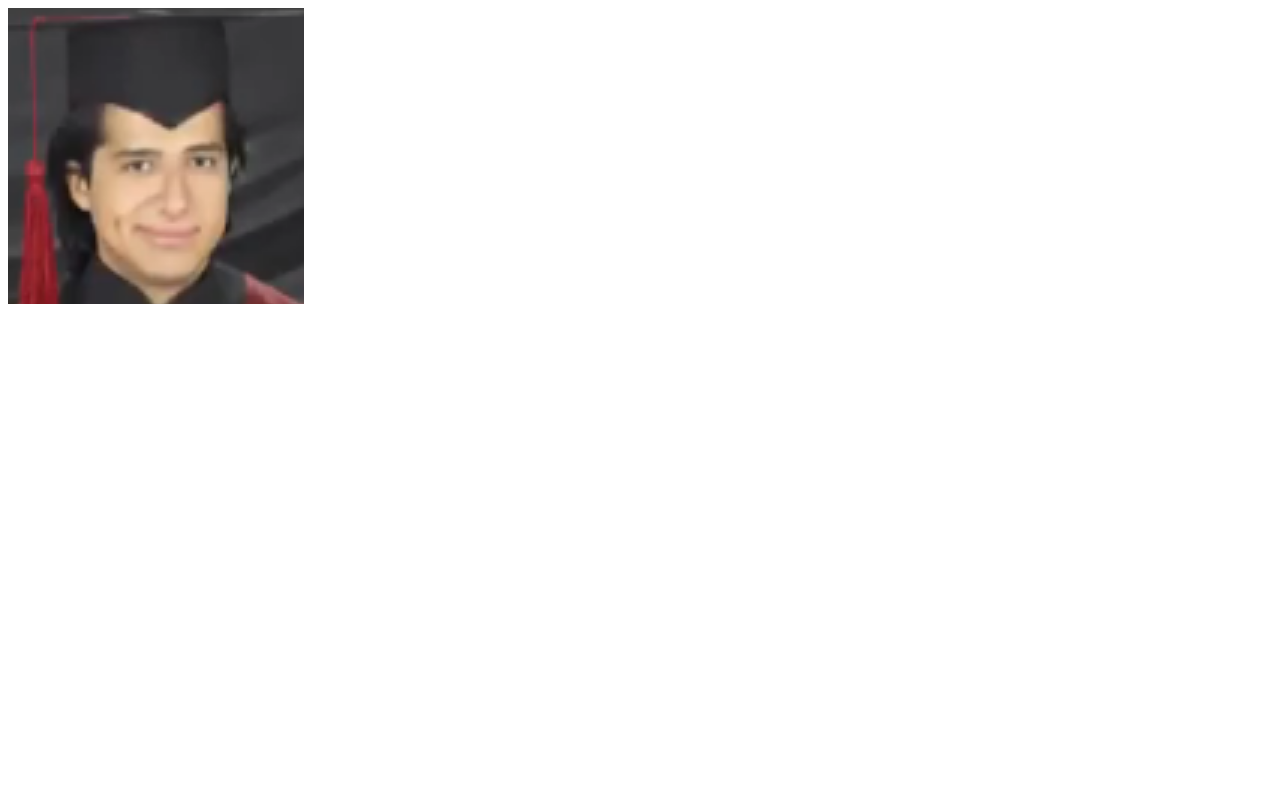
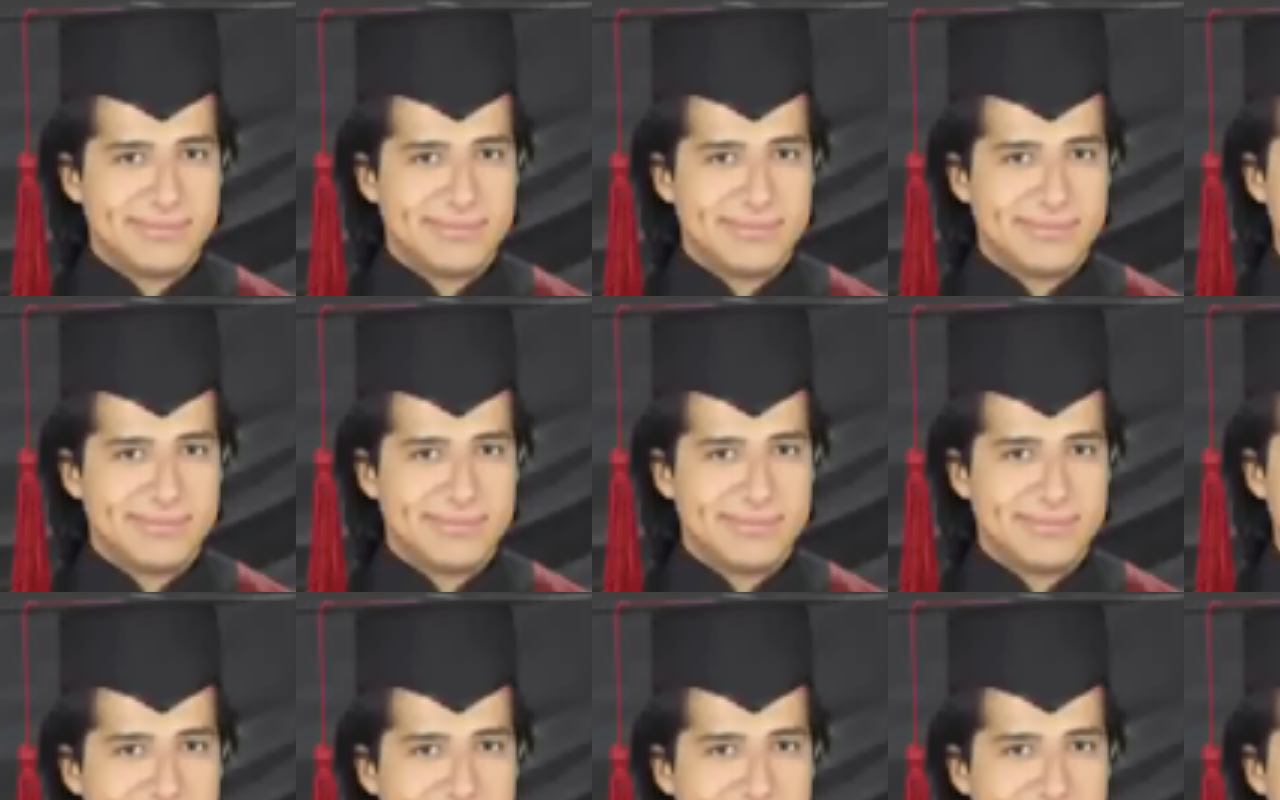
Before and after one commit to es-romo/ColorGame, an Electron app: page pendejo/index.html in a window 1280 px wide. Drawn offline with Linux system fonts and the light colour scheme.

Commit message:
Update image

```diff
--- a/pendejo/index.html
+++ b/pendejo/index.html
@@ -4,8 +4,14 @@
     <meta charset="UTF-8">
     <meta name="viewport" content="width=device-width, initial-scale=1.0">
     <title>Document</title>
+    <style>
+        body {
+            background-image: url("bruh.png");
+            background-repeat: repeat;
+        }
+    </style>
 </head>
 <body>
-    <img src="bruh.png" alt="pendejo" srcset="">
+
 </body>
 </html>
```
